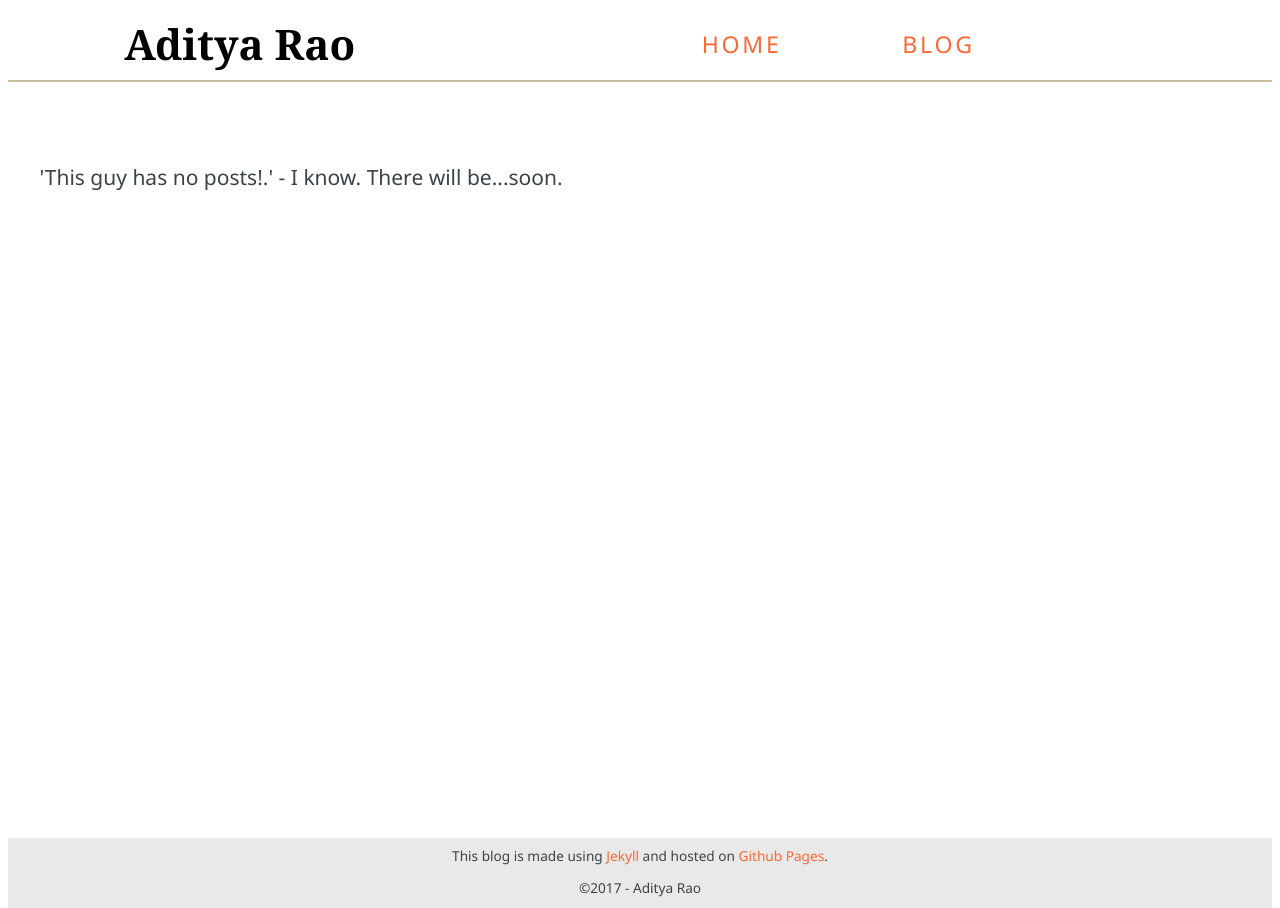
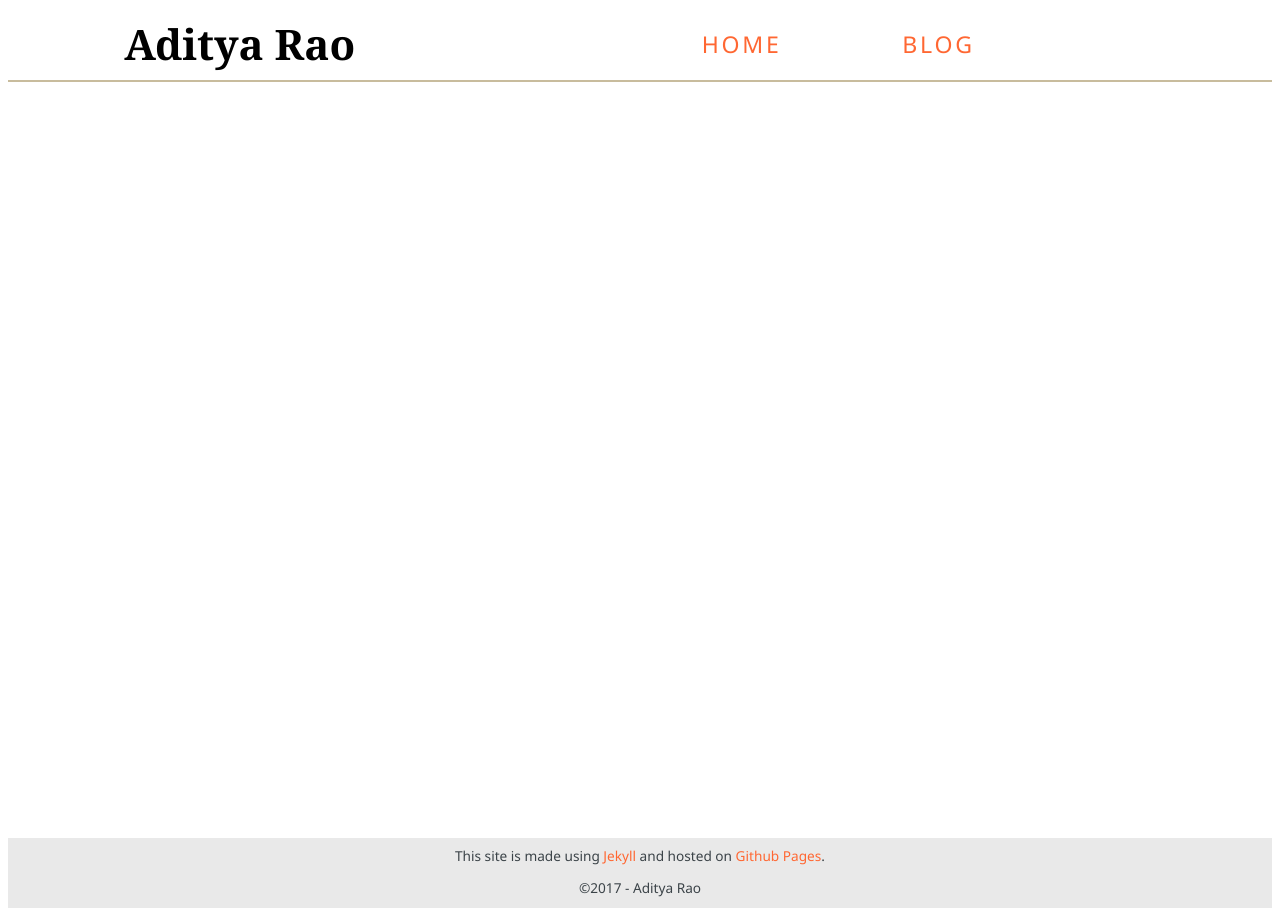
Before and after one commit to ad1tyara0/raoaditya.github.io, a Jekyll site: the page built from blog.html, in a window 1280 px wide. Built offline with Jekyll 4.4.1, drawn with Linux system fonts in a browser that asks for light colours; nearby versions of some CDN libraries; some web fonts are replaced.

Commit message:
Created includes and layouts for index and blog.

```diff
--- a/_config.yml
+++ b/_config.yml
@@ -2,7 +2,7 @@
 title: Aditya Rao
 description: > # this means to ignore newlines until "baseurl:"
   Personal website and blog for Aditya Rao.
-baseurl: "/adiblog" # the subpath of your site, e.g. /blog
+baseurl: "/raoaditya" # the subpath of your site, e.g. /blog
 url: "http://www.raoaditya.com" # the base hostname & protocol for your site
 email: dev.adityarao@gmail.com
 author: Aditya Rao
--- /dev/null
+++ b/_includes/footer.html
@@ -0,0 +1,10 @@
+<footer>
+  <div class="wrap">
+    <p>
+      <small>
+        This site is made using <a href="https://jekyllrb.com/">Jekyll</a> and hosted on <a href="https://pages.github.com/">Github Pages</a>.
+      </small>
+    </p>
+    <p><small>&copy;2017 - Aditya Rao</small></p>
+  </div>
+</footer>
--- /dev/null
+++ b/_includes/head.html
@@ -0,0 +1,16 @@
+<head>
+  <meta charset="utf-8">
+  <meta http-equiv="x-ua-compatible" content="ie=edge">
+  <title>{{ page.title }}</title>
+  <meta name="description" content="">
+  <meta name="viewport" content="width=device-width, initial-scale=1">
+  <!-- Place favicon.ico in the root directory -->
+  <link rel="icon" href="favicon-32x32.png">
+  <!-- Google Fonts -->
+  <link href="https://fonts.googleapis.com/css?family=Noto+Sans:400,400i,700,700i" rel="stylesheet">
+  <link href="https://fonts.googleapis.com/css?family=Droid+Serif" rel="stylesheet">
+  <!-- FontAwsome -->
+  <script src="https://use.fontawesome.com/55c376258a.js"></script>
+  <!-- CSS Stylesheet -->
+  <link rel="stylesheet" href="assets/styles/main.min.css">
+</head>
--- /dev/null
+++ b/_includes/header.html
@@ -0,0 +1,16 @@
+<header>
+  <div class="wrap">
+    <div class="row">
+      <h1 class="one-third column">
+        <a href="./">Aditya Rao</a>
+      </h1>
+      <nav class="two-thirds column">
+        <div class="nav">
+          <a href="{{site.baseurl}}/index.html">Home</a><!--
+       --><a href="{{site.baseurl}}/blog.html">Blog</a>
+        </div>
+
+      </nav>
+    </div>
+  </div>
+</header>
--- a/_layouts/default.html
+++ b/_layouts/default.html
@@ -1,3 +1,14 @@
+<!DOCTYPE html>
+<html lang="en">
+
+  {% include head.html %}
+
 <body>
-	<p>{{ content }}</p>
+  {% include header.html %}
+
+  {{ content }}
+
+  {% include footer.html %}
 </body>
+
+</html>
--- a/assets/styles/main.css
+++ b/assets/styles/main.css
@@ -850,7 +850,6 @@ footer p {
   text-align: center;
   margin: 0 auto;
 }
-
 footer small {
   font-size: 65%;
 }
--- a/blog.html
+++ b/blog.html
@@ -1,55 +1,13 @@
-<!DOCTYPE html>
-<html lang="en">
-
-<head>
-  <meta charset="utf-8">
-  <meta http-equiv="x-ua-compatible" content="ie=edge">
-  <title>Aditya Rao - Personal Blog</title>
-  <meta name="description" content="">
-  <meta name="viewport" content="width=device-width, initial-scale=1">
-  <!-- Place favicon.ico in the root directory -->
-  <link rel="icon" href="favicon-32x32.png">
-  <!-- Google Fonts -->
-  <link href="https://fonts.googleapis.com/css?family=Noto+Sans:400,400i,700,700i" rel="stylesheet">
-  <link href="https://fonts.googleapis.com/css?family=Droid+Serif" rel="stylesheet">
-  <!-- FontAwsome -->
-  <script src="https://use.fontawesome.com/55c376258a.js"></script>
-  <!-- CSS Stylesheet -->
-  <link rel="stylesheet" href="assets/styles/main.min.css">
-</head>
-<body>
-  <header>
-    <div class="wrap">
-      <div class="row">
-        <h1 class="one-third column">
-          <a href="./">Aditya Rao</a>
-        </h1>
-        <nav class="two-thirds column">
-          <div class="nav">
-            <a href="./index.html">Home</a><!--
-         --><a href="./blog.html">Blog</a>
-          </div>
-        </nav>
-      </div>
-    </div>
-  </header>
+---
+layout: default
+title: Aditya Rao - Blog
+---
   <main>
     <div class="wrap">
-      <article>
-        <h2></h2>
-        <p>'This guy has no posts!.' - I know. There will be...soon.</p>
-      </article>
+			<ul>
+  			{% for post in site.posts %}
+    			<li><a href="{{ post.url }}">{{ post.title }}</a></li>
+  			{% endfor %}
+			</ul>
     </div>
   </main>
-  <footer>
-    <div class="wrap">
-      <p>
-        <small>
-          This blog is made using <a href="https://jekyllrb.com/">Jekyll</a> and hosted on <a href="https://pages.github.com/">Github Pages</a>.
-        </small>
-      </p>
-      <p><small>&copy;2017 - Aditya Rao</small></p>
-    </div>
-  </footer>
-</body>
-</html>
```
Also changed, not shown: _layouts/posts.html (added, +8 -0 lines), index.html (+4 -50 lines), 1 other file.
